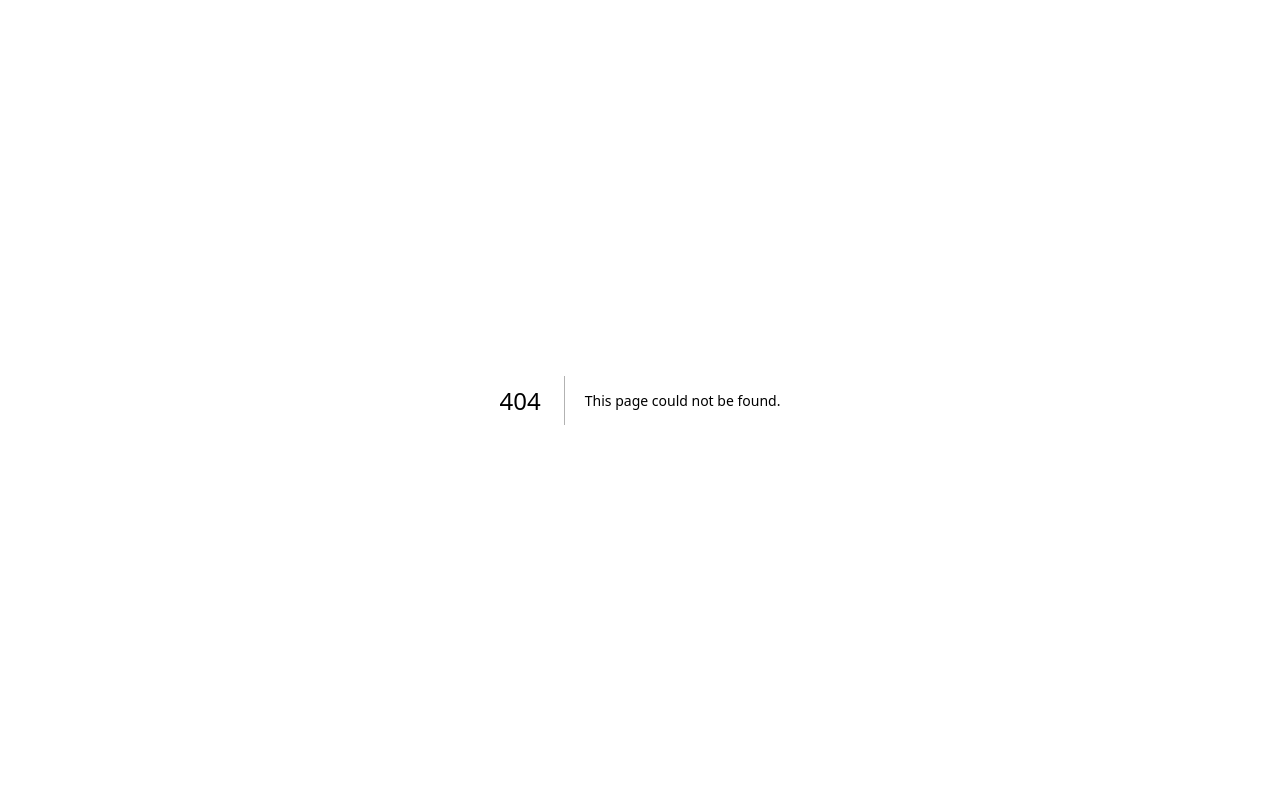
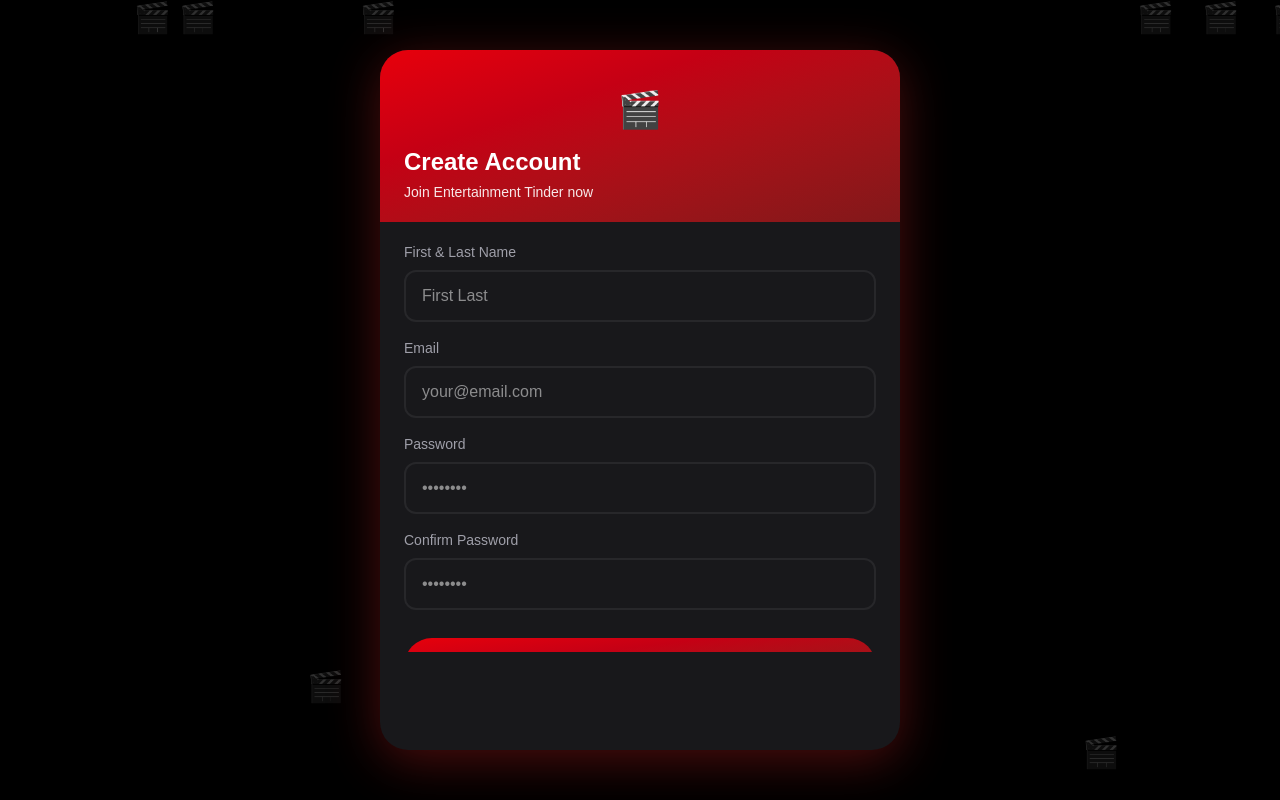
Before and after one commit to zpate6/SparkHacks2026, a Next.js app in the folder frontend/: page /page2 in a window 1280 px wide. Before the commit this address had no page. Built offline with nearby package versions, Linux system fonts and the light colour scheme.

Commit message:
Login and Sign up Page done (No Home page connected)

```diff
--- a/frontend/app/page.tsx
+++ b/frontend/app/page.tsx
@@ -1,32 +1,102 @@
 "use client";
 
-import { useState } from 'react';
-import { Sidebar } from '@/components/layout/Sidebar';
-import { DiscoveryView } from '@/components/views/DiscoveryView';
-import { AuthContainer } from '@/components/views/AuthContainer';
-import { useDiscovery } from '@/hooks/useDiscovery';
-import { ScreenType } from '@/types';
+import { useState } from "react";
+import Link from "next/link";
 
-export default function Page() {
-  const [activeScreen, setActiveScreen] = useState<ScreenType>('login');
-  const { currentProfile, swipeDir, handleSwipe } = useDiscovery();
-
-  if (activeScreen === 'login' || activeScreen === 'signup') {
-    return (
-      <div className="min-h-screen bg-black flex items-center justify-center p-6">
-        <AuthContainer type={activeScreen} onSuccess={() => setActiveScreen('home')} />
-      </div>
-    );
-  }
+export default function LoginPage() {
+  const [email, setEmail] = useState("");
+  const [password, setPassword] = useState("");
 
   return (
-    <div className="flex min-h-screen bg-[#0a0a0a] text-white">
-      <Sidebar active={activeScreen} onNavigate={setActiveScreen} />
-      <main className="flex-1 ml-72 p-10 flex flex-col items-center">
-        {activeScreen === 'home' && (
-          <DiscoveryView profile={currentProfile} swipeDir={swipeDir} onSwipe={handleSwipe} />
-        )}
-      </main>
+    <div className="relative flex min-h-screen items-center justify-center overflow-hidden bg-black">
+      <div className="pointer-events-none absolute inset-0">
+        {[...Array(10)].map((_, i) => (
+          <span
+            key={i}
+            className="absolute animate-float text-3xl opacity-20"
+            style={{
+              left: `${Math.random() * 100}%`,
+              animationDelay: `${Math.random() * 10}s`,
+              animationDuration: `${12 + Math.random() * 10}s`,
+            }}
+          >
+            🎬
+          </span>
+        ))}
+      </div>
+
+      {/* Phone frame */}
+      <div className="relative h-[600px] w-[520px] overflow-hidden rounded-[28px] bg-zinc-900 shadow-[0_10px_50px_rgba(220,38,38,0.35)]">
+        {/* Header */}
+        <div className="bg-gradient-to-br from-red-600 to-red-900 px-6 pt-10 pb-5 text-white">
+          <div className="mb-4 text-center text-4xl">🎬</div>
+          <h1 className="text-2xl font-semibold">Entertainment Tinder</h1>
+          <p className="mt-1 text-sm text-white/90">
+            Connect with industry professionals
+          </p>
+        </div>
+
+        {/* Content */}
+        <div className="flex flex-col gap-4 px-6 py-5">
+          {/* Email */}
+          <div className="flex flex-col gap-2">
+            <label className="text-sm font-medium text-zinc-400">
+              Email
+            </label>
+            <input
+              type="email"
+              placeholder="your@email.com"
+              value={email}
+              onChange={(e) => setEmail(e.target.value)}
+              className="rounded-xl border-2 border-zinc-800 bg-zinc-900 px-4 py-3 text-white outline-none focus:border-red-600"
+            />
+          </div>
+
+          {/* Password */}
+          <div className="flex flex-col gap-2">
+            <label className="text-sm font-medium text-zinc-400">
+              Password
+            </label>
+            <input
+              type="password"
+              placeholder="••••••••"
+              value={password}
+              onChange={(e) => setPassword(e.target.value)}
+              className="rounded-xl border-2 border-zinc-800 bg-zinc-900 px-4 py-3 text-white outline-none focus:border-red-600"
+            />
+          </div>
+
+          {/* Login button */}
+          <button className="mt-3 w-full rounded-full bg-gradient-to-br from-red-600 to-red-900 py-3.5 text-lg font-semibold text-white transition active:scale-95">
+            Login
+          </button>
+
+          {/* Sign up button */}
+          <Link
+            href="/page2"
+            className="mt-2 w-full rounded-full border-2 border-red-600 py-3.5 text-lg font-semibold text-red-500 text-center block hover:bg-red-600 hover:text-white transition active:scale-95"
+          >
+            Sign Up
+          </Link>
+        </div>
+      </div>
+
+      {/* Floating animation */}
+      <style jsx global>{`
+        @keyframes float {
+          0% {
+            transform: translateY(110vh);
+          }
+          100% {
+            transform: translateY(-20vh);
+          }
+        }
+        .animate-float {
+          animation-name: float;
+          animation-timing-function: linear;
+          animation-iteration-count: infinite;
+        }
+      `}</style>
     </div>
   );
 }
--- /dev/null
+++ b/frontend/app/page2/page.tsx
@@ -0,0 +1,132 @@
+"use client";
+
+import { useState } from "react";
+import Link from "next/link";
+
+export default function SignUpPage() {
+  const [name, setName] = useState("");
+  const [email, setEmail] = useState("");
+  const [password, setPassword] = useState("");
+  const [confirm, setConfirm] = useState("");
+
+  return (
+    <div className="relative flex min-h-screen items-center justify-center overflow-hidden bg-black">
+      <div className="pointer-events-none absolute inset-0">
+        {[...Array(10)].map((_, i) => (
+          <span
+            key={i}
+            className="absolute animate-float text-3xl opacity-20"
+            style={{
+              left: `${Math.random() * 100}%`,
+              animationDelay: `${Math.random() * 10}s`,
+              animationDuration: `${12 + Math.random() * 10}s`,
+            }}
+          >
+            🎬
+          </span>
+        ))}
+      </div>
+
+      {/* Phone frame */}
+      <div className="relative h-[700px] w-[520px] overflow-hidden rounded-[28px] bg-zinc-900 shadow-[0_10px_50px_rgba(220,38,38,0.35)]">
+        {/* Header */}
+        <div className="bg-gradient-to-br from-red-600 to-red-900 px-6 pt-10 pb-5 text-white">
+          <div className="mb-4 text-center text-4xl">🎬</div>
+          <h1 className="text-2xl font-semibold">Create Account</h1>
+          <p className="mt-1 text-sm text-white/90">
+            Join Entertainment Tinder now
+          </p>
+        </div>
+
+        {/* Content */}
+          <div className="flex flex-col gap-4 px-6 py-5 overflow-y-auto max-h-[430px]">
+          {/* First Name */}
+          <div className="flex flex-col gap-2">
+            <label className="text-sm font-medium text-zinc-400">
+              First & Last Name
+            </label>
+            <input
+              type="First Name"
+              placeholder="First Last"
+              value={name}
+              onChange={(e) => setName(e.target.value)}
+              className="rounded-xl border-2 border-zinc-800 bg-zinc-900 px-4 py-3 text-white outline-none focus:border-red-600"
+            />
+          </div>
+
+          {/* Email */}
+          <div className="flex flex-col gap-2">
+            <label className="text-sm font-medium text-zinc-400">
+              Email
+            </label>
+            <input
+              type="email"
+              placeholder="your@email.com"
+              value={email}
+              onChange={(e) => setEmail(e.target.value)}
+              className="rounded-xl border-2 border-zinc-800 bg-zinc-900 px-4 py-3 text-white outline-none focus:border-red-600"
+            />
+          </div>
+
+          {/* Password */}
+          <div className="flex flex-col gap-2">
+            <label className="text-sm font-medium text-zinc-400">
+              Password
+            </label>
+            <input
+              type="password"
+              placeholder="••••••••"
+              value={password}
+              onChange={(e) => setPassword(e.target.value)}
+              className="rounded-xl border-2 border-zinc-800 bg-zinc-900 px-4 py-3 text-white outline-none focus:border-red-600"
+            />
+          </div>
+
+          {/* Confirm password */}
+          <div className="flex flex-col gap-2">
+            <label className="text-sm font-medium text-zinc-400">
+              Confirm Password
+            </label>
+            <input
+              type="password"
+              placeholder="••••••••"
+              value={confirm}
+              onChange={(e) => setConfirm(e.target.value)}
+              className="rounded-xl border-2 border-zinc-800 bg-zinc-900 px-4 py-3 text-white outline-none focus:border-red-600"
+            />
+          </div>
+
+          {/* Sign Up button */}
+          <button className="mt-3 w-full rounded-full bg-gradient-to-br from-red-600 to-red-900 py-3.5 text-lg font-semibold text-white transition active:scale-95">
+            Sign Up
+          </button>
+
+          {/* Back button */}
+          <Link
+            href="/"
+            className="mt-2 w-full rounded-full border-2 border-red-600 py-3.5 text-lg font-semibold text-red-500 text-center block hover:bg-red-600 hover:text-white transition active:scale-95"
+          >
+            Back to Login
+          </Link>
+        </div>
+      </div>
+
+      {/* Floating animation */}
+      <style jsx global>{`
+        @keyframes float {
+          0% {
+            transform: translateY(110vh);
+          }
+          100% {
+            transform: translateY(-20vh);
+          }
+        }
+        .animate-float {
+          animation-name: float;
+          animation-timing-function: linear;
+          animation-iteration-count: infinite;
+        }
+      `}</style>
+    </div>
+  );
+}
```
